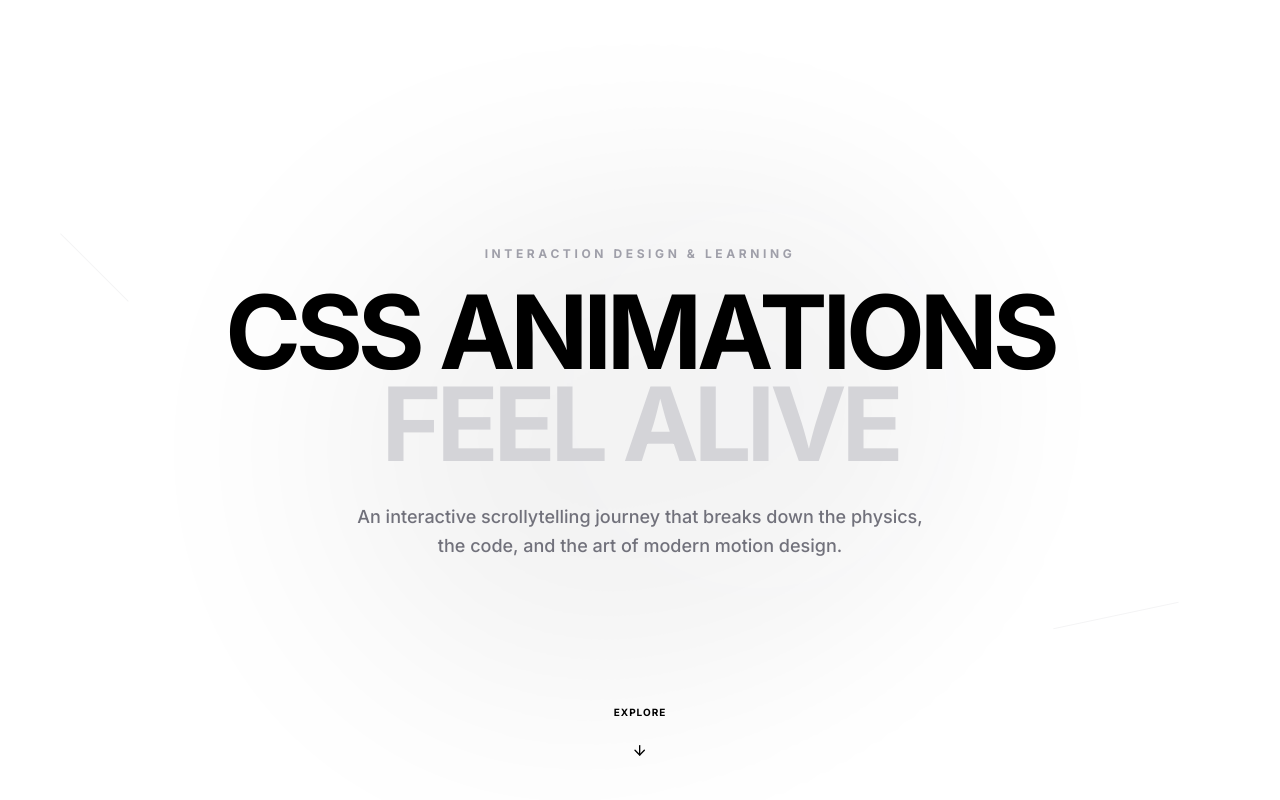
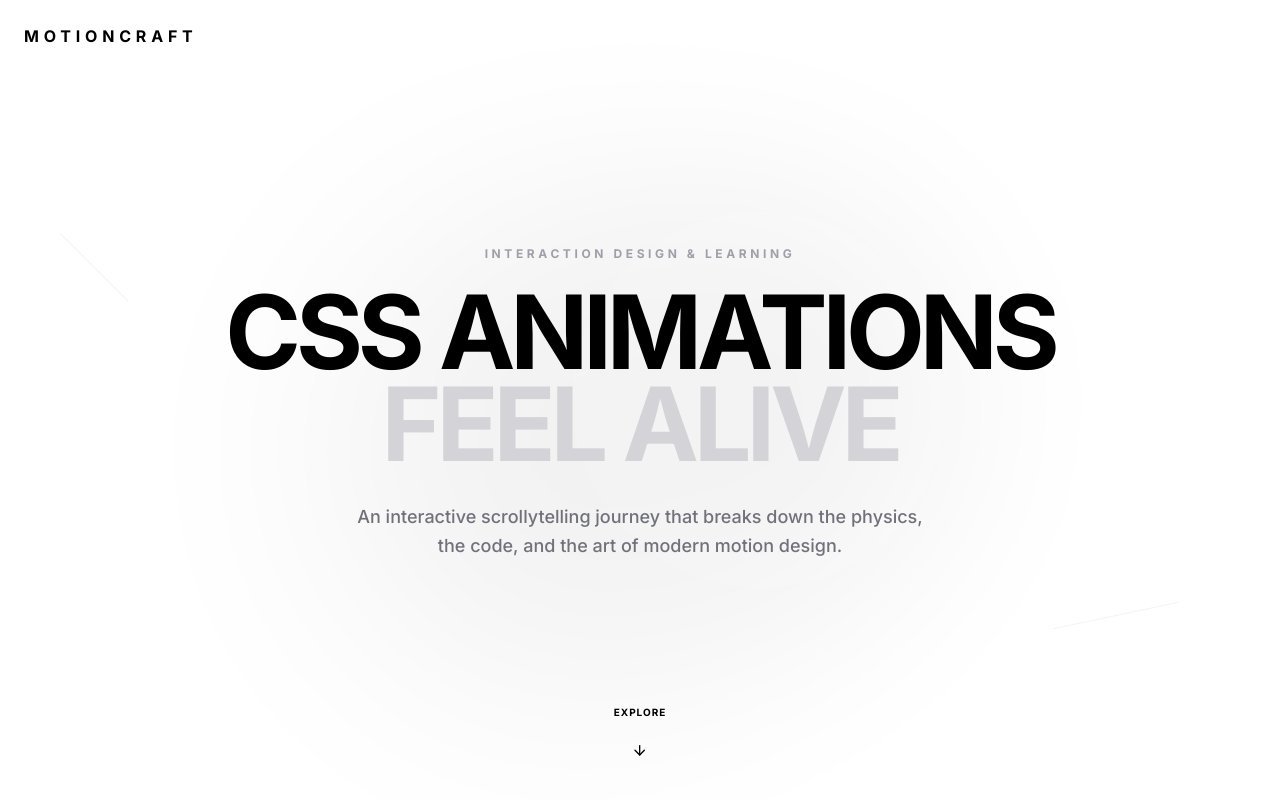
Before and after one commit to anuradhasharma1/motioncraft, a React (Vite) app: page / in a window 1280 px wide. Shown: the top 800 px of the page. Built offline with nearby package versions, Linux system fonts and the light colour scheme.

Commit message:
add a minimal nav brand

```diff
--- a/src/components/sections/Hero.tsx
+++ b/src/components/sections/Hero.tsx
@@ -1,9 +1,21 @@
-import { motion } from 'framer-motion';
-import { ArrowDown } from 'lucide-react';
+import { motion } from "framer-motion";
+import { ArrowDown } from "lucide-react";
 
 export default function Hero() {
   return (
     <section className="h-screen flex flex-col items-center justify-center relative overflow-hidden bg-white px-6">
+      <nav className="absolute top-0 left-0 w-full z-20 px-6 py-6">
+        <div className="max-w-7xl mx-auto">
+          <motion.h1
+            initial={{ opacity: 0, y: -20 }}
+            animate={{ opacity: 1, y: 0 }}
+            transition={{ duration: 0.8 }}
+            className="text-sm md:text-base font-black uppercase tracking-[0.3em]"
+          >
+            MotionCraft
+          </motion.h1>
+        </div>
+      </nav>
       <div className="absolute inset-0 z-0 opacity-5">
         <div className="absolute top-1/4 left-1/4 w-125 h-125 bg-black rounded-full blur-[120px]" />
         <div className="absolute bottom-1/4 right-1/4 w-100 h-100 bg-zinc-800 rounded-full blur-[100px]" />
@@ -41,7 +53,9 @@ export default function Hero() {
         transition={{ delay: 1.5, duration: 1 }}
         className="absolute bottom-12 left-1/2 -translate-x-1/2 flex flex-col items-center gap-4"
       >
-        <span className="text-[10px] font-bold uppercase tracking-widest">Explore</span>
+        <span className="text-[10px] font-bold uppercase tracking-widest">
+          Explore
+        </span>
         <motion.div
           animate={{ y: [0, 8, 0] }}
           transition={{ duration: 2, repeat: Infinity, ease: "easeInOut" }}
```
